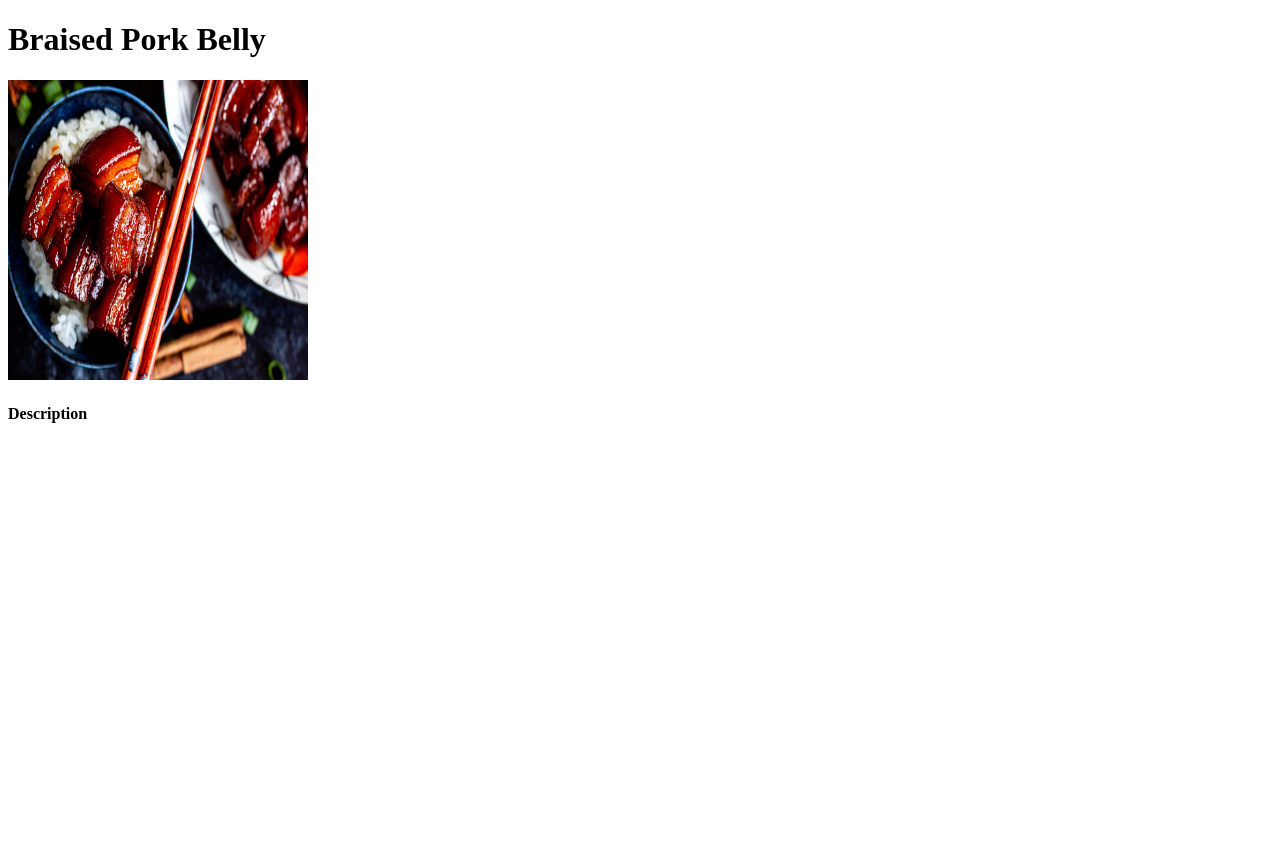
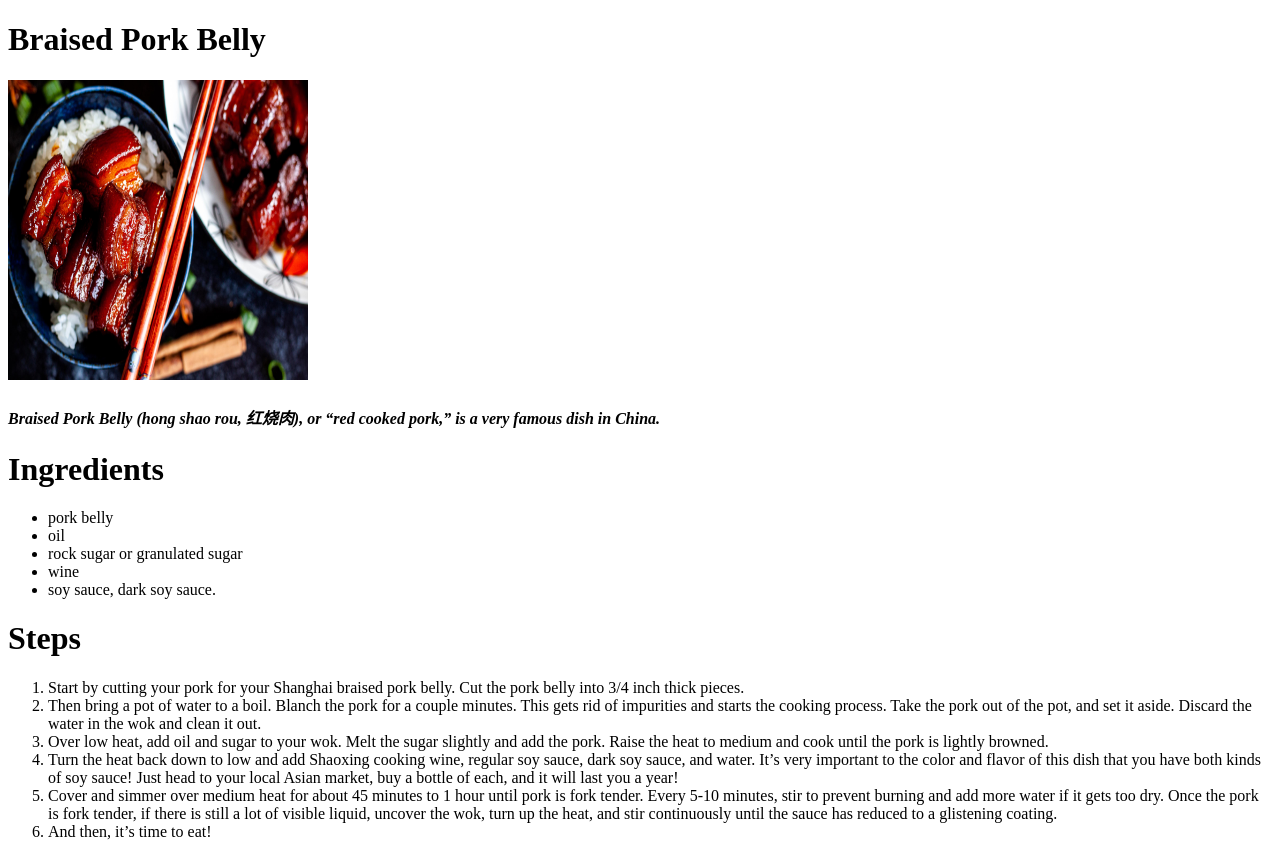
Before and after one commit to davidoneilljosh/odin-recipes, a plain HTML site: page recipes/braised-pork-belly.html in a window 1280 px wide. Before the commit the page ends 800 px from the top, so only its background shows below. Drawn offline with Linux system fonts and the light colour scheme.

Commit message:
Completion of odin-recipes project embedded jpg files to all pages ul + ol added, renamed jpg to match page names

```diff
--- a/recipes/braised-pork-belly.html
+++ b/recipes/braised-pork-belly.html
@@ -1,16 +1,44 @@
 <!DOCTYPE html>
 <html lang="en">
+
 <head>
+
     <meta charset="UTF-8">
     <meta name="viewport" content="width=device-width, initial-scale=1.0">
     <title>Braised Pork Belly Recipe</title>
 
 </head>
+
 <body>
 
     <h1>Braised Pork Belly</h1>
     <img src="../images/braised-pork-belly.jpg" alt="braised pork belly" height="300" width="300">
-    <h4>Description</h4>
+    <h4><em>Braised Pork Belly (hong shao rou, 红烧肉), or “red cooked pork,” is a very famous dish in China.</em></h4>
+
+    <h1>Ingredients</h1>
+    <ul>
+
+        <li>pork belly</li>
+        <li>oil</li>
+        <li>rock sugar or granulated sugar</li>
+        <li>wine</li>
+        <li>soy sauce, dark soy sauce.</li>
+
+    </ul>
+
+    <h1>Steps</h1>
+
+    <OL>
+
+        <li>Start by cutting your pork for your Shanghai braised pork belly. Cut the pork belly into 3/4 inch thick pieces.</li>
+        <li>Then bring a pot of water to a boil. Blanch the pork for a couple minutes. This gets rid of impurities and starts the cooking process. Take the pork out of the pot, and set it aside. Discard the water in the wok and clean it out.</li>
+        <li>Over low heat, add oil and sugar to your wok. Melt the  sugar slightly and add the pork. Raise the heat to medium and cook until the pork is lightly browned.</li>
+        <li>Turn the heat back down to low and add Shaoxing cooking wine, regular soy sauce, dark soy sauce, and water. It’s very important to the color and flavor of this dish that you have both kinds of soy sauce! Just head to your local Asian market, buy a bottle of each, and it will last you a year!</li>
+        <li>Cover and simmer over medium heat for about 45 minutes to 1 hour until pork is fork tender. Every 5-10 minutes, stir to prevent burning and add more water if it gets too dry. Once the pork is fork tender, if there is still a lot of visible liquid, uncover the wok, turn up the heat, and stir continuously until the sauce has reduced to a glistening coating.</li>
+        <li>And then, it’s time to eat! </li>
+
+    </OL>
 
 </body>
+
 </html>
```
Also changed, not shown: index.html (+2 -1 lines), recipes/bing-tang-hulu.html (+1 -1 lines), recipes/tang-yuan.html (+25 -1 lines), images/authentic-chinese-recipes.jpg (added).
